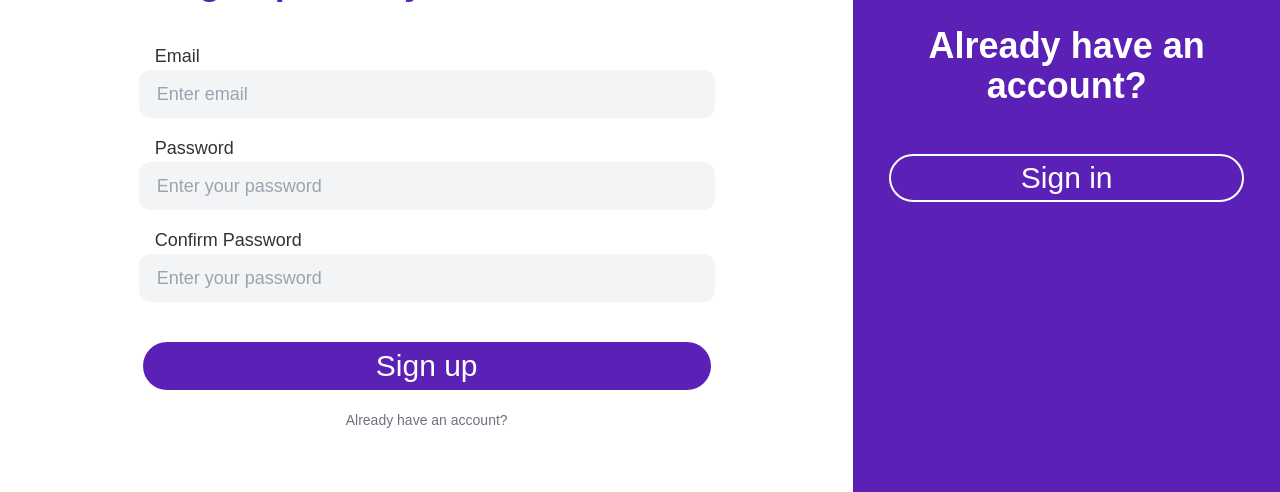
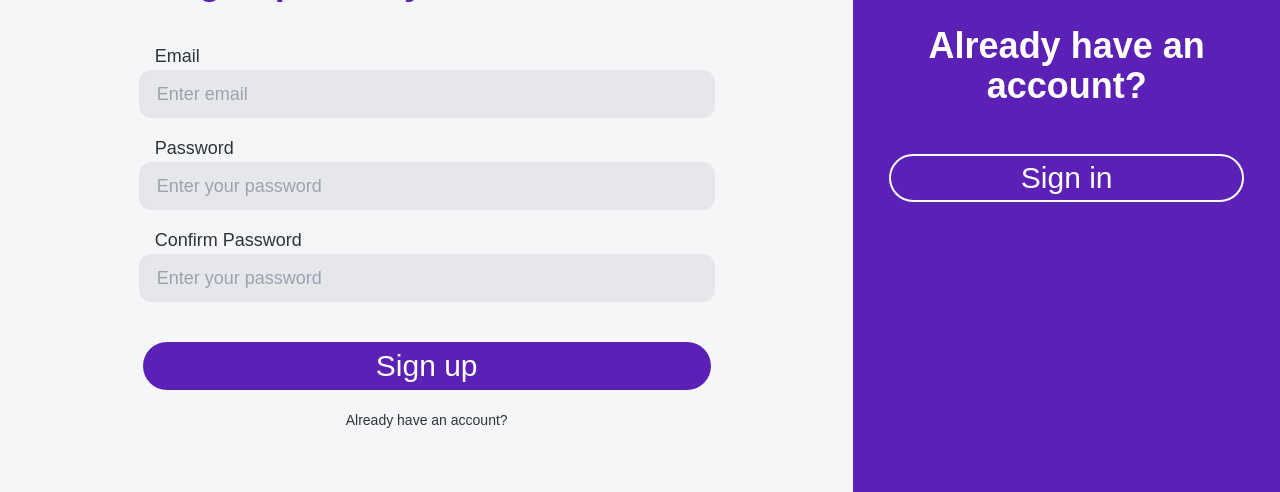
Before and after one commit to noahskorner/curabu, a Vue app in the folder taylors_book_club_client/taylors_book_club/: page /register in a window 1280 px wide. Shown: the part 166-658 px from the top of the page. Built offline with nearby package versions, Linux system fonts and the light colour scheme.

Commit message:
Added dark mode for login/register pages

```diff
--- a/taylors_book_club_client/taylors_book_club/public/themes/light-theme.css
+++ b/taylors_book_club_client/taylors_book_club/public/themes/light-theme.css
@@ -27,3 +27,11 @@
 #club-card-content {
   background-color: white;
 }
+
+#sign-in-header {
+  color: var(--dark-purple);
+}
+
+#sign-up-header {
+  color: var(--dark-purple);
+}
--- a/taylors_book_club_client/taylors_book_club/src/App.vue
+++ b/taylors_book_club_client/taylors_book_club/src/App.vue
@@ -4,7 +4,9 @@
     <teleport to="head">
       <link rel="stylesheet" type="text/css" :href="theme" />
     </teleport>
+    <!-- Header -->
     <Header v-if="$route.name !== 'login' && $route.name !== 'register'" />
+    <!-- Sidebar -->
     <div
       id="sidebar-overlay"
       v-show="showSidebar"
@@ -18,19 +20,24 @@
     >
       <Sidebar v-show="showSidebar" />
     </transition>
+    <!-- Route View -->
     <router-view />
+    <!-- Alerts -->
+    <Alerts class="hidden" />
   </div>
 </template>
 
 <script>
 import Header from "./components/layout/Header.vue";
 import Sidebar from "./components/layout/Sidebar.vue";
+import Alerts from "./components/layout/Alerts.vue";
 import { useStore } from "vuex";
 import { computed } from "vue";
 export default {
   components: {
     Header,
     Sidebar,
+    Alerts,
   },
   setup() {
     //if localstorage[user] exists, set the user state to that
--- /dev/null
+++ b/taylors_book_club_client/taylors_book_club/src/components/layout/Alerts.vue
@@ -0,0 +1,9 @@
+<template>
+  <div class="absolute" id="alerts">Alerts</div>
+</template>
+
+<script>
+export default {};
+</script>
+
+<style scoped></style>
--- /dev/null
+++ b/taylors_book_club_client/taylors_book_club/src/store/alert/index.js
@@ -0,0 +1,6 @@
+export default {
+  namespaced: true,
+  state: () => ({}),
+  mutations: {},
+  actions: {},
+};
--- a/taylors_book_club_client/taylors_book_club/src/views/Login.vue
+++ b/taylors_book_club_client/taylors_book_club/src/views/Login.vue
@@ -1,17 +1,15 @@
 <template>
   <div class="w-screen h-screen flex">
     <!-- Login -->
-    <div class="w-full lg:w-2/3 bg-white h-full">
+    <div id="login-form" class="w-full lg:w-2/3 h-full">
       <div class="login-header px-4 flex items-center">
         <Logo />
       </div>
       <div class="w-full mt-16 flex justify-center items-center px-8">
         <div class="w-full max-w-xl flex flex-col">
           <!-- Sign In Header -->
-          <div class="text-center w-full">
-            <h2
-              class="font-semibold text-2xl md:text-3xl xl:text-4xl text-dark-purple mb-8"
-            >
+          <div class="text-center w-full" id="sign-in-header">
+            <h2 class="font-semibold text-2xl md:text-3xl xl:text-4xl mb-8">
               Sign in to Taylor's Book Club
             </h2>
           </div>
@@ -50,7 +48,7 @@
             <label for="email" class="px-4">Email</label>
             <input
               type="email"
-              class="bg-gray-100 h-12 rounded-xl p-4 border-2 border-gray-100"
+              class="bg-gray-200 h-12 rounded-xl p-4 border-2 border-gray-200 text-dark"
               placeholder="Enter email"
               @input="state.validateEmail()"
               @blur="state.validateEmail()"
@@ -73,7 +71,7 @@
             <label for="password" class="px-4">Password</label>
             <input
               type="password"
-              class="bg-gray-100 h-12 rounded-xl p-4 border-2 border-gray-100"
+              class="bg-gray-200 h-12 rounded-xl p-4 border-2 border-gray-200 text-dark"
               placeholder="Enter your password"
               @input="state.validatePassword()"
               @blur="state.validatePassword()"
@@ -107,7 +105,7 @@
           >
             Sign in
           </button>
-          <div class="w-full text-center text-sm text-gray-500">
+          <div class="w-full text-center text-sm">
             <div class="my-3">
               <router-link to="/" class="link"
                 >Forgot your password?</router-link
--- a/taylors_book_club_client/taylors_book_club/src/views/Register.vue
+++ b/taylors_book_club_client/taylors_book_club/src/views/Register.vue
@@ -1,16 +1,17 @@
 <template>
   <div class="w-screen h-screen flex">
     <!-- Register -->
-    <div class="w-full lg:w-2/3 bg-white h-full">
+    <div class="w-full lg:w-2/3 h-full">
       <div class="login-header px-4 flex items-center">
         <Logo />
       </div>
       <div class="w-full mt-16 flex justify-center items-center px-8">
         <div class="w-full max-w-xl flex flex-col">
-          <!-- Sign In Header -->
+          <!-- Sign Up Header -->
           <div class="text-center w-full">
             <h2
-              class="font-semibold text-2xl md:text-3xl xl:text-4xl text-dark-purple mb-8"
+              class="font-semibold text-2xl md:text-3xl xl:text-4xl mb-8"
+              id="sign-up-header"
             >
               Sign up for Taylor's Book Club
             </h2>
@@ -50,7 +51,7 @@
             <label for="email" class="px-4">Email</label>
             <input
               type="email"
-              class="bg-gray-100 h-12 rounded-xl p-4 border-2 border-gray-100"
+              class="bg-gray-200 h-12 rounded-xl p-4 border-2 border-gray-200 text-dark"
               placeholder="Enter email"
               @input="state.validateEmail()"
               @blur="state.validateEmail()"
@@ -76,7 +77,7 @@
             <label for="password" class="px-4">Password</label>
             <input
               type="password"
-              class="bg-gray-100 h-12 rounded-xl p-4 border-2 border-gray-100"
+              class="bg-gray-200 h-12 rounded-xl p-4 border-2 border-gray-200 text-dark"
               placeholder="Enter your password"
               @input="
                 state.validatePassword1();
@@ -108,7 +109,7 @@
             <label for="password" class="px-4">Confirm Password</label>
             <input
               type="password"
-              class="bg-gray-100 h-12 rounded-xl p-4 border-2 border-gray-100"
+              class="bg-gray-200 h-12 rounded-xl p-4 border-2 border-gray-200 text-dark"
               placeholder="Enter your password"
               @input="state.validatePassword2()"
               @blur="state.validatePassword2()"
@@ -148,7 +149,7 @@
           >
             Sign up
           </button>
-          <div class="w-full text-center text-sm text-gray-500">
+          <div class="w-full text-center text-sm">
             <div class="my-3">
               <router-link to="/login" class="link"
                 >Already have an account?</router-link
```
